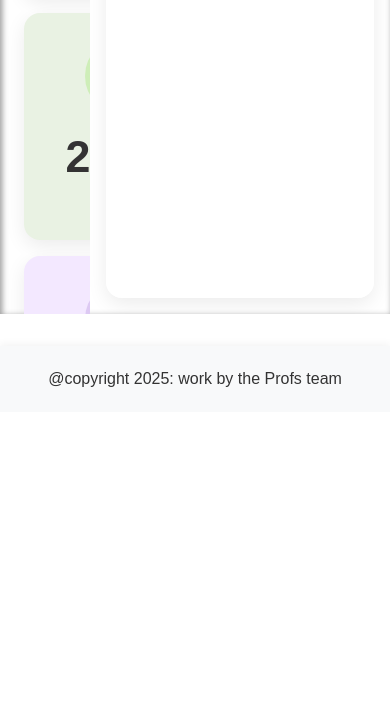
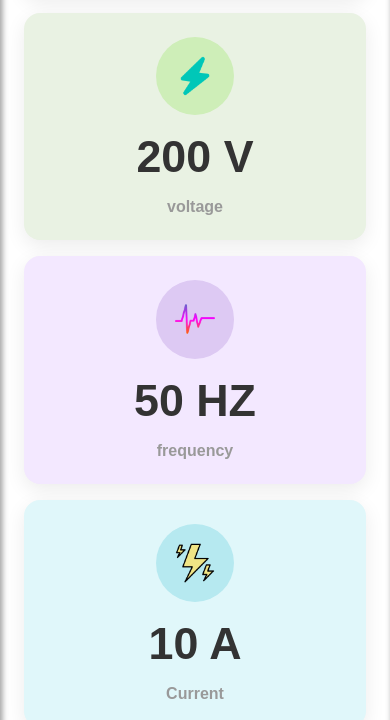
Before and after one commit to benard2002/FINAL_YEAR_FRONTEND, a plain HTML site: page index.html in a window 390 px wide. Shown: the part 624-1344 px from the top of the page. Before the commit the page ends 1036 px from the top, so only its background shows below. Drawn offline with nearby package versions, Linux system fonts and the light colour scheme.

Commit message:
contents responsiveness fixed

```diff
--- a/css/styles.css
+++ b/css/styles.css
@@ -64,7 +64,7 @@ header{
 
 .container{
   /* border: 2px solid black; */
-  height: 100vh;
+  min-height: 100vh;
   display: grid;
   grid-template-columns: 1fr 300px;
   box-shadow: inset 2px 2px 6px rgba(0, 0, 0, 0.427);
@@ -253,3 +253,10 @@ footer a:hover {
   color: #0056b3;
   text-decoration: underline;
 }
+
+
+@media (max-width:780px) {
+  .container{
+    grid-template-columns: 1fr;
+  }
+}
```
